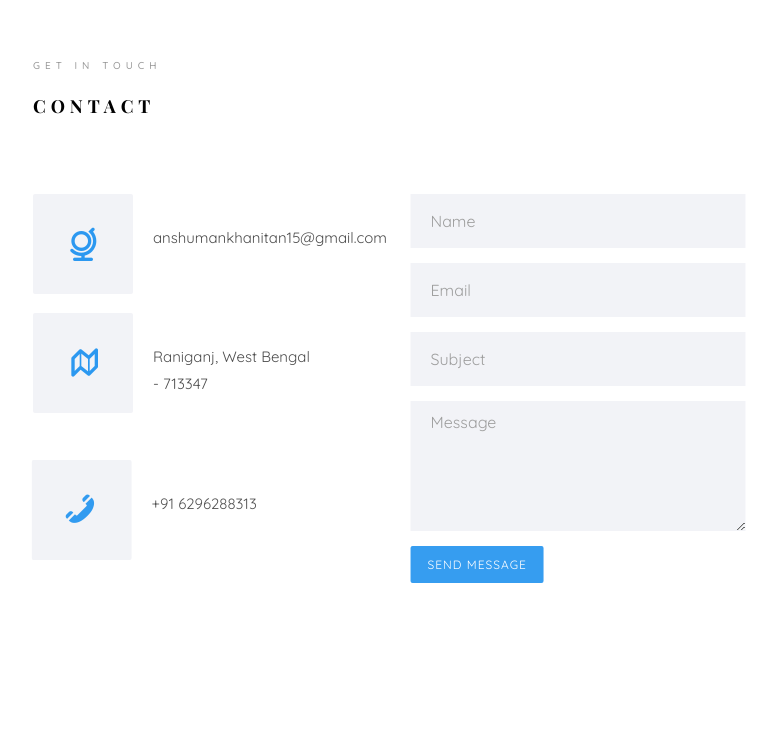
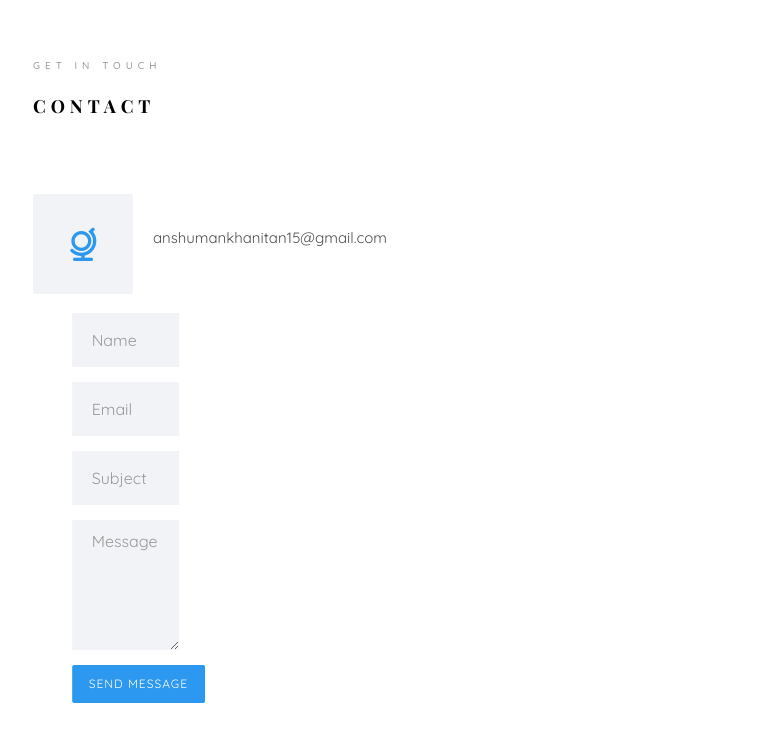
Before and after one commit to AnshumanKhaitan/anshumankhaitan.github.io, a plain HTML site: page index.html in a window 1280 px wide. Shown: the part 2623-3365 px from the top of the page, without its empty margins (397-1173 px from the left). Drawn offline with nearby package versions, Linux system fonts and the light colour scheme; files whose address does not match are found by name; a web font is replaced by a local one.

Commit message:
removed address and phone number

```diff
--- a/index.html
+++ b/index.html
@@ -336,7 +336,7 @@
                                     </div>
                                 </div>
 
-                                <div class="colorlib-feature colorlib-feature-sm animate-box"
+                                <!-- <div class="colorlib-feature colorlib-feature-sm animate-box"
                                     data-animate-effect="fadeInLeft">
                                     <div class="colorlib-icon">
                                         <i class="icon-map"></i>
@@ -344,9 +344,9 @@
                                     <div class="colorlib-text">
                                         <p>Raniganj, West Bengal - 713347</p>
                                     </div>
-                                </div>
+                                </div> -->
 
-                                <div class="colorlib-feature colorlib-feature-sm animate-box"
+                                <!-- <div class="colorlib-feature colorlib-feature-sm animate-box"
                                     data-animate-effect="fadeInLeft">
                                     <div class="colorlib-icon">
                                         <i class="icon-phone"></i>
@@ -355,7 +355,7 @@
                                         <p>+91 6296288313</p>
                                     </div>
                                 </div>
-                            </div>
+                            </div> -->
                             <div class="col-md-7 col-md-push-1">
                                 <div class="row">
                                     <div class="col-md-10 col-md-offset-1 col-md-pull-1 animate-box"
```
